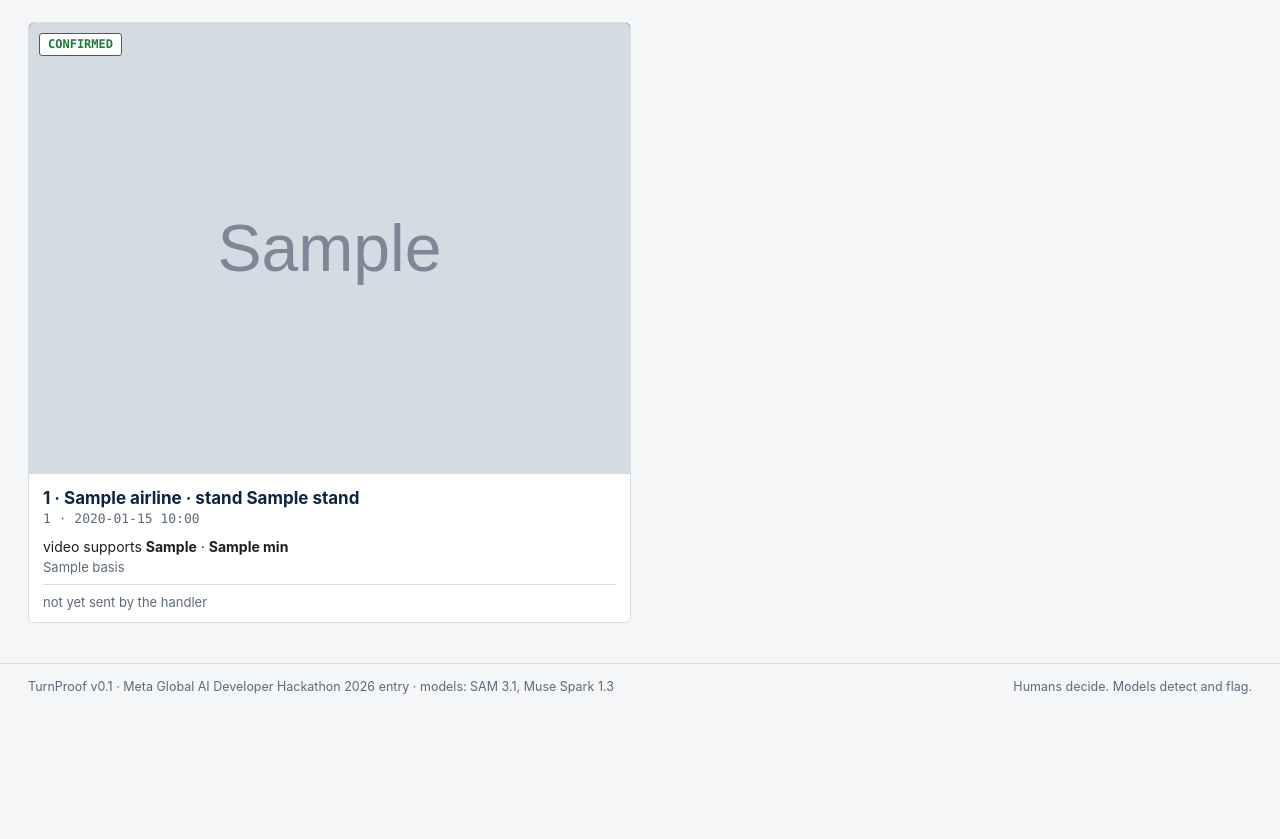
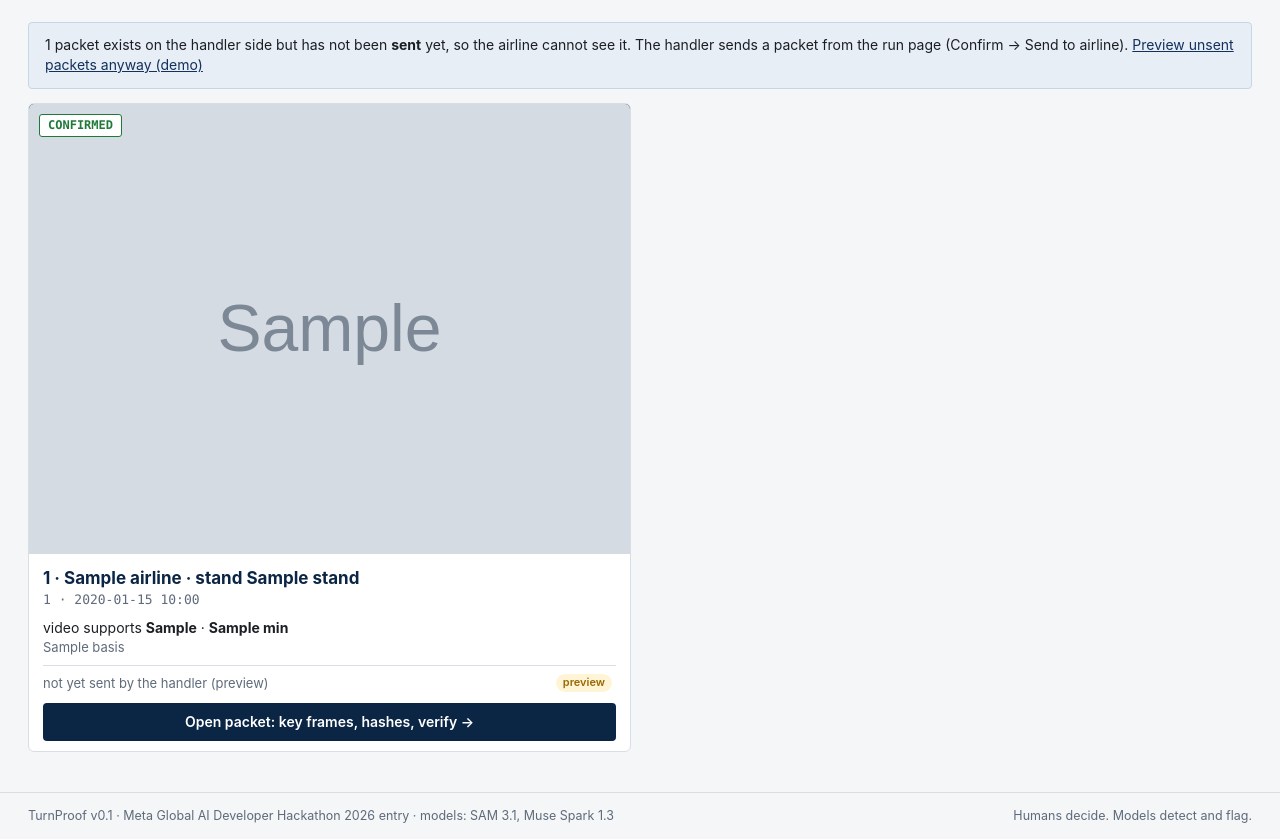
Before and after one commit to daarsai/daars_turnproof, a FastAPI app: template turnproof/review/templates/index.html in a window 1280 px wide. Shown: the part 220-1059 px from the top of the page. Before the commit the page ends 914 px from the top, so only its background shows below. Run offline with FastAPI, Linux system fonts and the light colour scheme; the template is opened without the code that fills it: most values are stand-ins (such as "Sample title", 1, 10 or a date in 2020); grey boxes marked "Sample" are stand-in pictures.

Commit message:
Console: one card per clip, airline sees sent packets only

```diff
--- a/turnproof/review/app.py
+++ b/turnproof/review/app.py
@@ -243,13 +243,28 @@ def index(request: Request):
             cards.append(run_card(rid))
         except (OSError, KeyError, ValueError, json.JSONDecodeError):
             continue
-    sent_first = {"SENT": 0, "ACKNOWLEDGED": 1, "DISPUTED": 1, "RESOLVED": 2}
-    packets = sorted(
-        (c for c in cards if c["packet_id"]),
-        key=lambda c: sent_first.get(c["review"]["state"], 9),
-    )
+    # one card per clip: the newest run, with earlier runs of the same clip listed under it
+    groups: dict[str, list[dict]] = {}
+    for c in cards:
+        groups.setdefault(c["clip"], []).append(c)
+    clip_groups = [{"latest": v[0], "earlier": v[1:]} for v in groups.values()]
+    # the airline sees only what the handler has sent; ?preview=1 shows the rest for the demo
+    visible_states = {"SENT", "ACKNOWLEDGED", "DISPUTED", "RESOLVED"}
+    all_packets = [c for c in cards if c["packet_id"]]
+    sent = [c for c in all_packets if c["review"]["state"] in visible_states]
+    unsent = [c for c in all_packets if c["review"]["state"] not in visible_states]
+    preview = request.query_params.get("preview") == "1"
     return templates.TemplateResponse(
-        request, "index.html", ctx(request, runs=cards, packets=packets)
+        request,
+        "index.html",
+        ctx(
+            request,
+            runs=cards,
+            groups=clip_groups,
+            packets=sent + (unsent if preview else []),
+            unsent_count=len(unsent),
+            preview=preview,
+        ),
     )
 
 
--- a/turnproof/review/static/style.css
+++ b/turnproof/review/static/style.css
@@ -151,3 +151,9 @@ video { width: 100%; background: #000; border-radius: 4px; display: block; }
 .pair-title { font-weight: 650; color: var(--navy); font-size: 15px; }
 .verdict { display: flex; gap: 10px; align-items: center; flex-wrap: wrap; margin-top: 14px; font-size: 14.5px; }
 .grid-2.tight { gap: 24px; margin: 0; align-items: start; }
+.rcard-cta { margin-top: 10px; background: var(--navy); color: #fff; text-align: center; font-weight: 600; font-size: 14px; padding: 9px 12px; border-radius: 4px; }
+.rcard:hover .rcard-cta { background: var(--orange); }
+.tl .cycband { fill: var(--orange); }
+.earlier { margin-top: 10px; border-top: 1px dashed var(--line); padding-top: 8px; }
+.earlier-row { display: flex; gap: 8px; align-items: center; flex-wrap: wrap; padding: 4px 0; font-size: 13px; }
+.earlier-open { color: var(--navy-2); text-decoration: underline; cursor: pointer; margin-left: auto; }
--- a/turnproof/review/templates/index.html
+++ b/turnproof/review/templates/index.html
@@ -21,7 +21,8 @@
 <div class="empty">No runs yet. In a terminal: <code>make demo CLIP=clips/clip1.mp4</code>, then refresh.</div>
 {% else %}
 <div class="cards">
-  {% for r in runs %}
+  {% for g in groups %}
+  {% set r = g.latest %}
   <a class="rcard" href="/runs/{{ r.run_id }}">
     <div class="rcard-img">
       {% if r.thumb %}<img src="{{ r.thumb }}" alt="{{ r.run_id }}" loading="lazy">{% else %}<div class="noimg">no frames kept</div>{% endif %}
@@ -48,6 +49,20 @@
         {% if r.packet_id %}<span class="mono tiny">{{ r.packet_id }}</span>{% endif %}
         <span class="mono tiny muted">{% if r.cost is not none %}${{ '%.3f' % r.cost }}{% endif %} · {{ r.created | short(16) }}</span>
       </div>
+      <div class="rcard-cta">Open run: pictures, timeline, decision, packet →</div>
+      {% if g.earlier %}
+      <div class="earlier">
+        <div class="muted small">Earlier run{{ 's' if g.earlier | length > 1 }} of this clip</div>
+        {% for e in g.earlier %}
+        <div class="earlier-row">
+          <span class="mono small">{{ e.run_id }}</span>
+          {% if e.spark_ok and e.spark_agree is false %}<span class="chip bad tiny">Spark disagreed</span>{% elif e.spark_ok and e.spark_agree %}<span class="chip good tiny">Spark agreed</span>{% endif %}
+          <span class="state">{{ e.review.state }}</span>
+          <span class="earlier-open" data-href="/runs/{{ e.run_id }}">open →</span>
+        </div>
+        {% endfor %}
+      </div>
+      {% endif %}
     </div>
   </a>
   {% endfor %}
@@ -63,8 +78,14 @@
     run yourself, no account needed.</p>
   </div>
 </section>
+{% if unsent_count and not preview %}
+<div class="banner">{{ unsent_count }} packet{{ 's' if unsent_count > 1 }} exist{{ '' if unsent_count > 1 else 's' }} on the handler side but {{ 'have' if unsent_count > 1 else 'has' }} not been <b>sent</b> yet, so the airline cannot see {{ 'them' if unsent_count > 1 else 'it' }}.
+The handler sends a packet from the run page (Confirm → Send to airline). <a href="/?preview=1">Preview unsent packets anyway (demo)</a></div>
+{% elif preview %}
+<div class="banner">Demo preview: unsent packets are shown too. <a href="/">Back to the airline's real view</a></div>
+{% endif %}
 {% if not packets %}
-<div class="empty">No packets yet.</div>
+<div class="empty">No packets to review yet.</div>
 {% else %}
 <div class="cards">
   {% for r in packets %}
@@ -80,7 +101,8 @@
       <div class="rcard-ms"><div>video supports <b>{{ r.proposed.delay_code_family }}</b> · {% if r.proposed.minutes_supported_by_video is none %}<b>n/a</b>{% else %}<b>{{ r.proposed.minutes_supported_by_video }} min</b>{% endif %}</div>
       <div class="muted small">{{ r.proposed.basis }}</div></div>
       {% endif %}
-      <div class="rcard-foot"><span class="muted small">{% if r.review.state in ('UNDER_REVIEW','CONFIRMED','CANDIDATE') %}not yet sent by the handler{% else %}&nbsp;{% endif %}</span></div>
+      <div class="rcard-foot"><span class="muted small">{% if r.review.state in ('UNDER_REVIEW','CONFIRMED','CANDIDATE') %}not yet sent by the handler (preview)</span><span class="chip warn tiny">preview</span>{% else %}received {{ r.created | short(16) }}</span>{% endif %}</div>
+      <div class="rcard-cta">Open packet: key frames, hashes, verify →</div>
     </div>
   </a>
   {% endfor %}
@@ -88,3 +110,10 @@
 {% endif %}
 {% endif %}
 {% endblock %}
+{% block scripts %}
+<script>
+document.querySelectorAll('.earlier-open').forEach(el => el.addEventListener('click', e => {
+  e.preventDefault(); e.stopPropagation(); window.location = el.dataset.href;
+}));
+</script>
+{% endblock %}
```
Also changed, not shown: turnproof/review/templates/run.html (+5 -4 lines).
